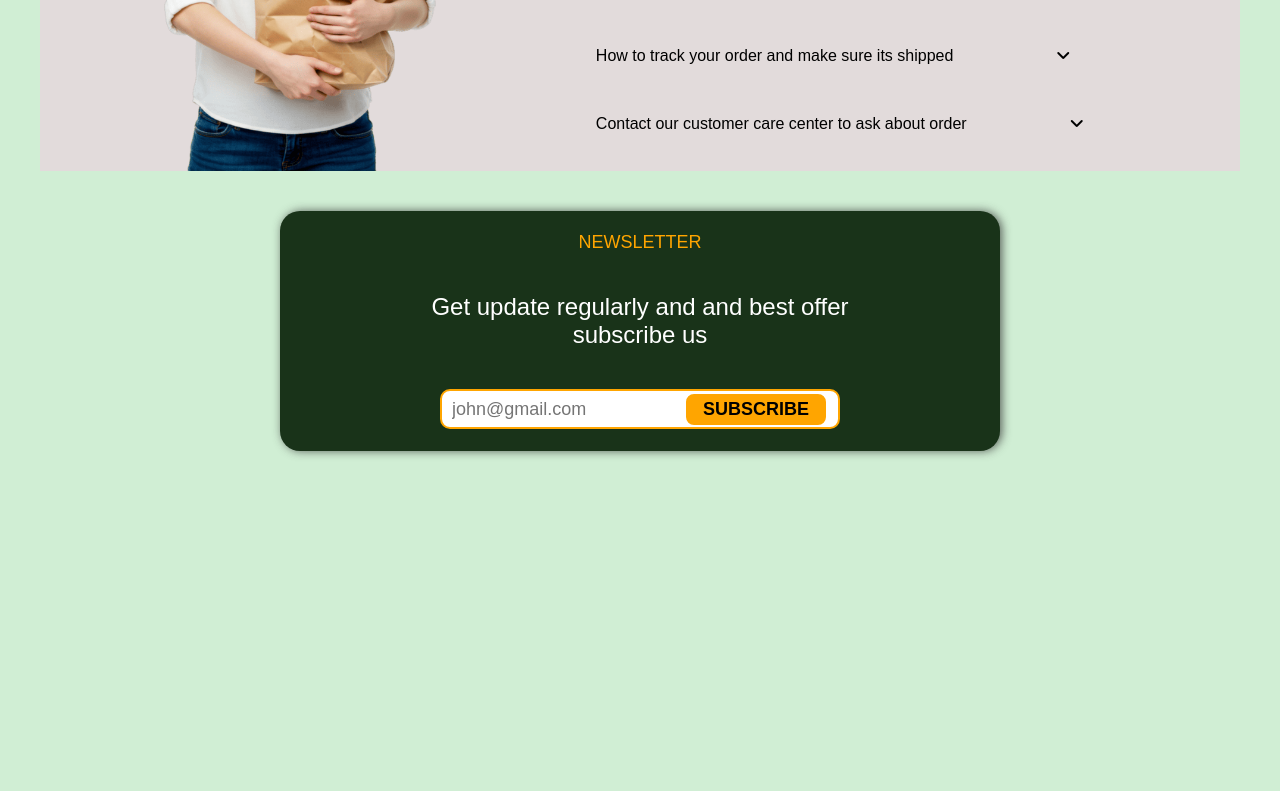
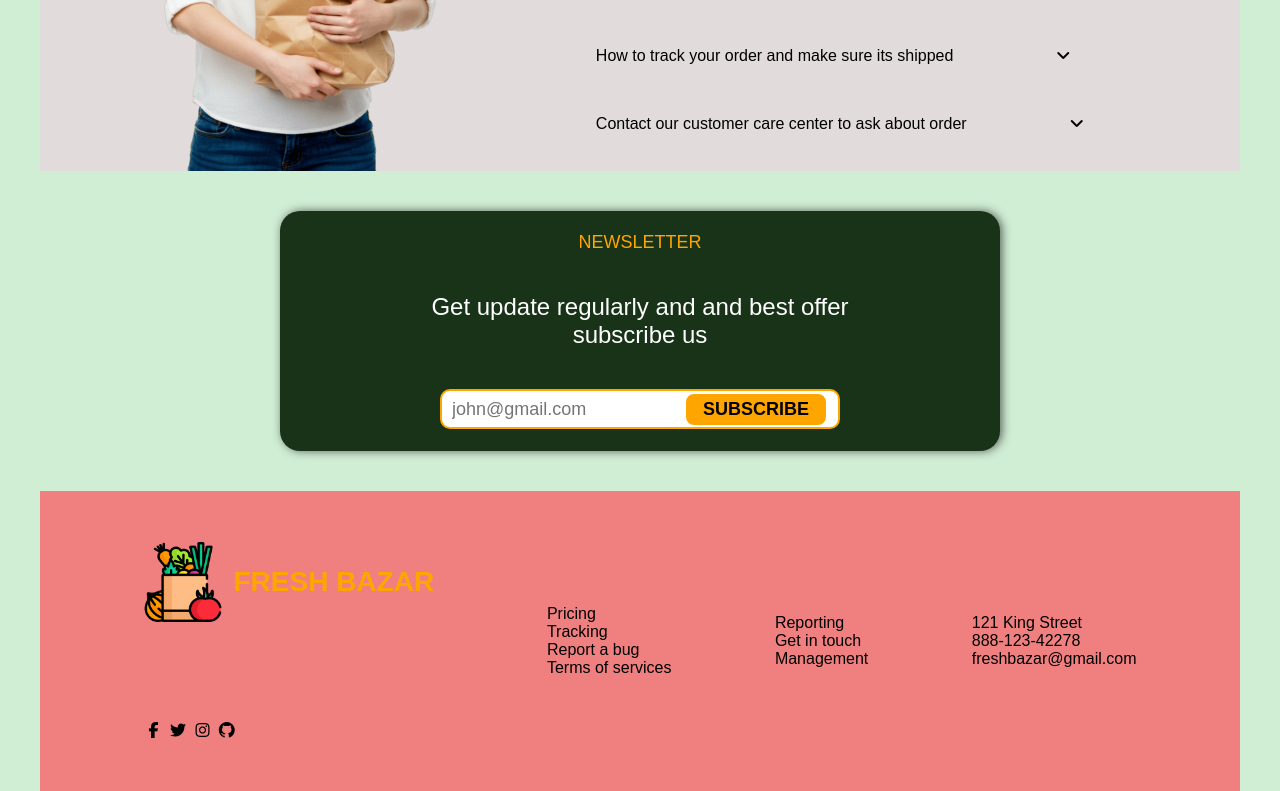
Before and after one commit to sohaimanasir/Grocery-Website, a plain HTML site: page index.html in a window 1280 px wide. Shown: the part 3239-4030 px from the top of the page. Before the commit the page ends 3750 px from the top, so only its background shows below. Drawn offline with Linux system fonts and the light colour scheme.

Commit message:
footer added

```diff
--- a/index.html
+++ b/index.html
@@ -288,7 +288,38 @@
         <!-- FOOTER SECTION -->
 
         <div class="footer">
+            <div class="social-icons">
+                <div class="footer-logo">
+                    <img src="assets/web-icon.png" alt="icon">
+                    <h1>FRESH BAZAR</h1>
+                </div>
 
+                <div class="icons">
+                    <i class="fa-brands fa-facebook-f"></i>
+                    <i class="fa-brands fa-twitter"></i>
+                    <i class="fa-brands fa-instagram"></i>
+                    <i class="fa-brands fa-github"></i>
+                </div>
+            </div>
+
+            <div class="our-services">
+                <p>Pricing</p>
+                <p>Tracking</p>
+                <p>Report a bug</p>
+                <p>Terms of services</p>
+            </div>
+
+            <div class="our-company">
+                <p>Reporting</p>
+                <p>Get in touch</p>
+                <p>Management</p>
+            </div>
+
+            <div class="address">
+                <p>121 King Street</p>
+                <p>888-123-42278</p>
+                <p>freshbazar@gmail.com</p>
+            </div>
         </div>
     </section>
 
--- a/style.css
+++ b/style.css
@@ -609,3 +609,38 @@ body {
 .subscribe:hover {
   background-color: rgb(243, 144, 14);
 }
+
+/* FOOTER SECTION */
+
+.footer {
+  width: 100%;
+  height: 300px;
+  background-color: lightcoral;
+  display: flex;
+  align-items: center;
+  justify-content: space-evenly;
+}
+
+.social-icons {
+  display: flex;
+  flex-direction: column;
+  width: 25%;
+  gap: 100px;
+}
+
+.footer-logo {
+  display: flex;
+  gap: 10px;
+  align-items: center;
+  justify-content: center;
+}
+
+.footer-logo img {
+  width: 80px;
+}
+
+.footer-logo h1 {
+  width: 100%;
+  font-size: 28px;
+  color: orange;
+}
```
